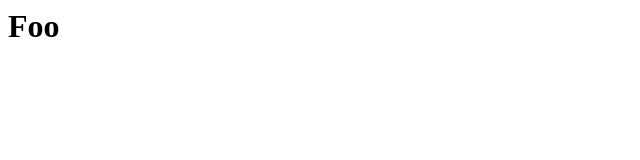
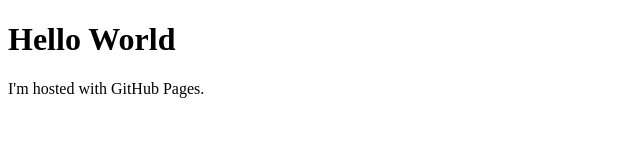
Before and after one commit to zephr1213/zephr1213.github.io, a plain HTML site: page index.html in a window 1280 px wide. Shown: the whole page, without its empty margins (0-640 px from the left). Drawn offline with Linux system fonts and the light colour scheme.

Commit message:
Update index.html

```diff
--- a/index.html
+++ b/index.html
@@ -1 +1,7 @@
-<h1>Foo</h1>
+<!DOCTYPE html>
+<html>
+<body>
+<h1>Hello World</h1>
+<p>I'm hosted with GitHub Pages.</p>
+</body>
+</html>
```
